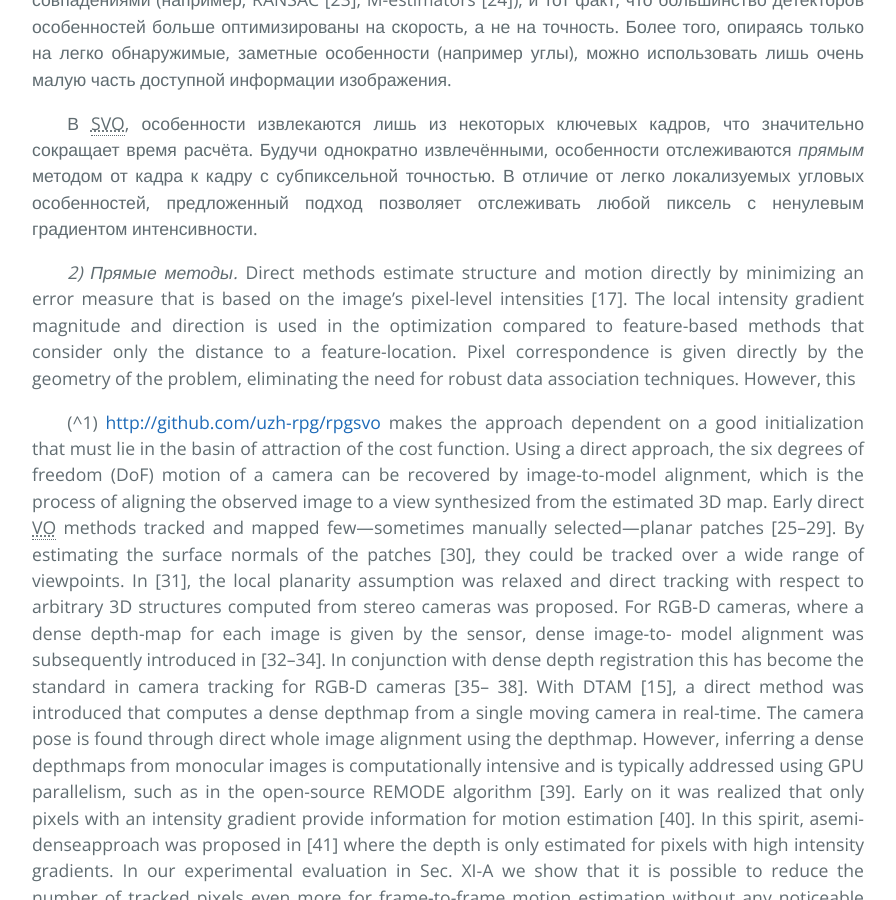
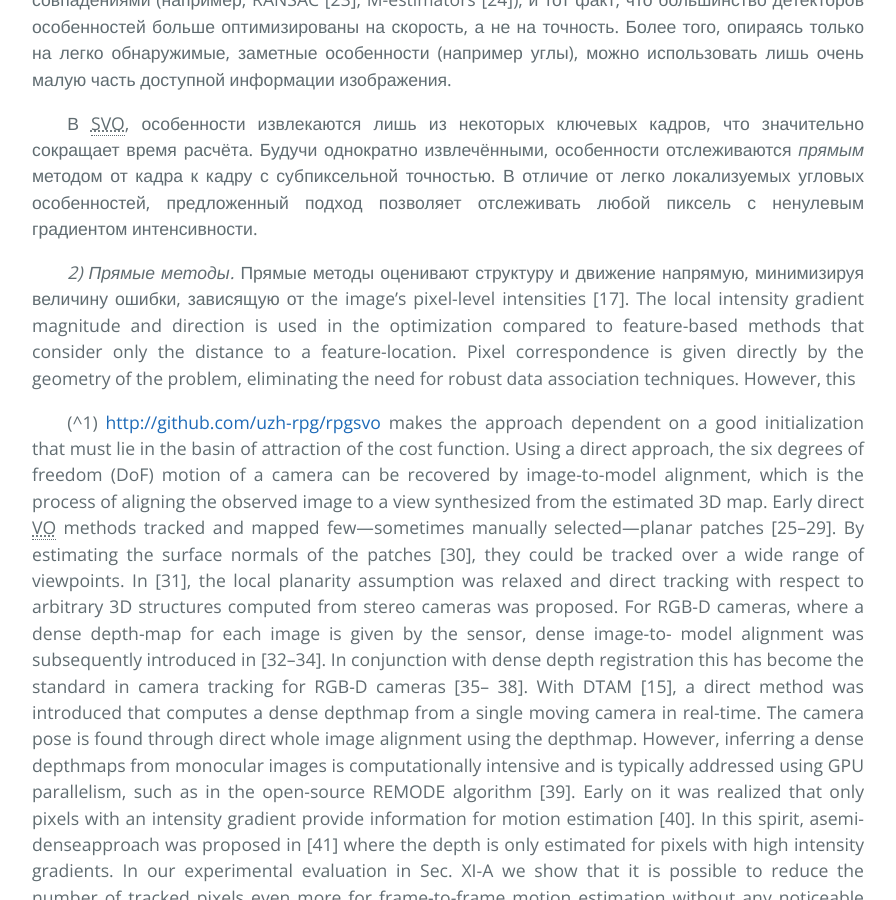
Before and after one commit to i-v-s/slam, a Jekyll site: the page built from svo2.md, in a window 1280 px wide and 900 px high, scrolled down 4051 px. Shown: the whole window, without its empty margins (192-1088 px from the left). Built offline with Jekyll 4.4.1, drawn with Linux system fonts in a browser that asks for light colours; our own code applies the rules of GitHub Pages for plain Markdown files; formulas are drawn with MathJax 3.

Commit message:
Updated svo2.md

```diff
--- a/svo2.md
+++ b/svo2.md
@@ -172,9 +172,9 @@ the UZH Forschungskredit, and the SNSF-ERC Starting Grant.
 угловых особенностей, предложенный подход позволяет отслеживать любой
 пиксель с ненулевым градиентом интенсивности.
 
-*2) Прямые методы.* Direct methods estimate structure
-and motion directly by minimizing an error measure that is
-based on the image’s pixel-level intensities [17]. The local
+*2) Прямые методы.* Прямые методы оценивают структуру
+и движение напрямую, минимизируя величину ошибки,
+зависящую от the image’s pixel-level intensities [17]. The local
 intensity gradient magnitude and direction is used in the
 optimization compared to feature-based methods that consider
 only the distance to a feature-location. Pixel correspondence
```
